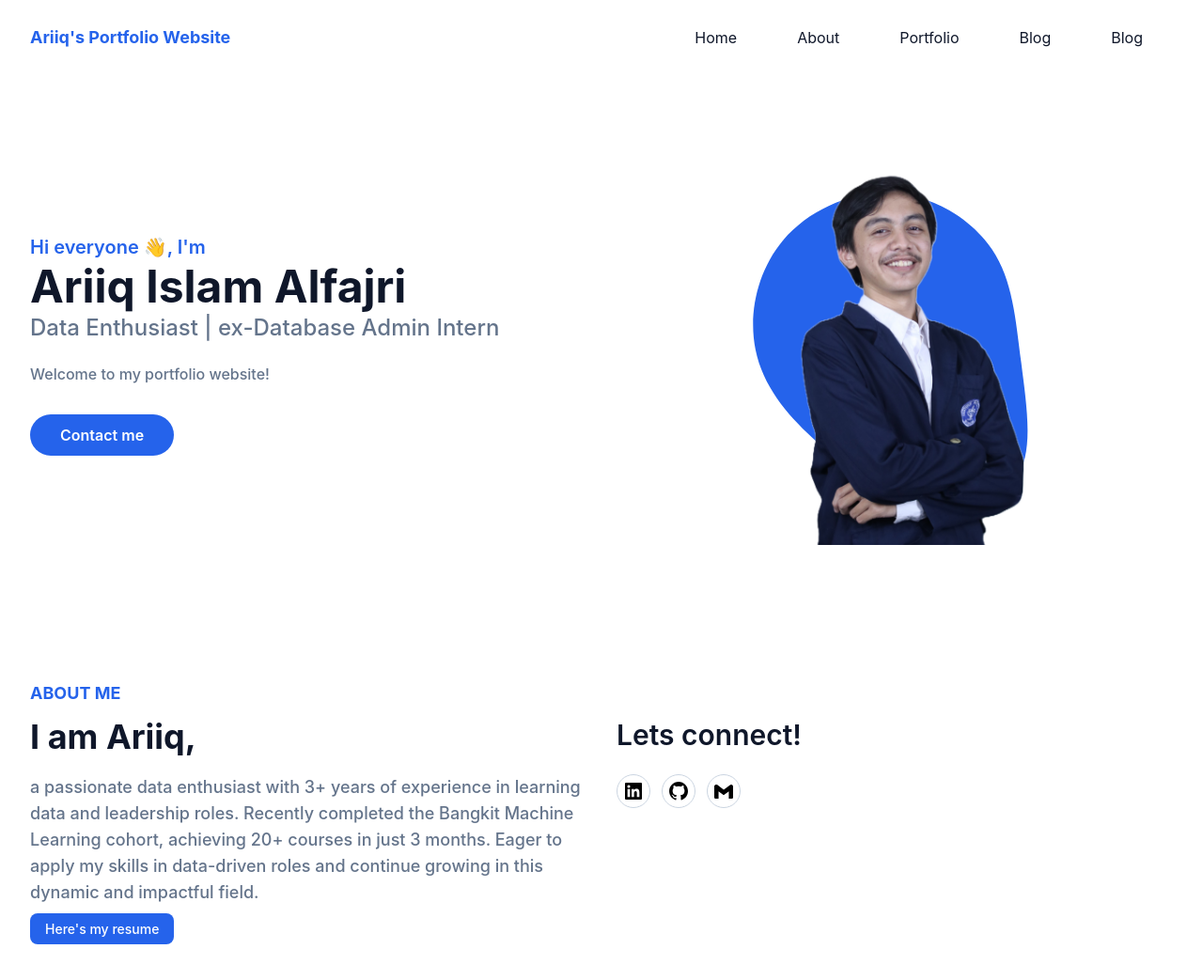
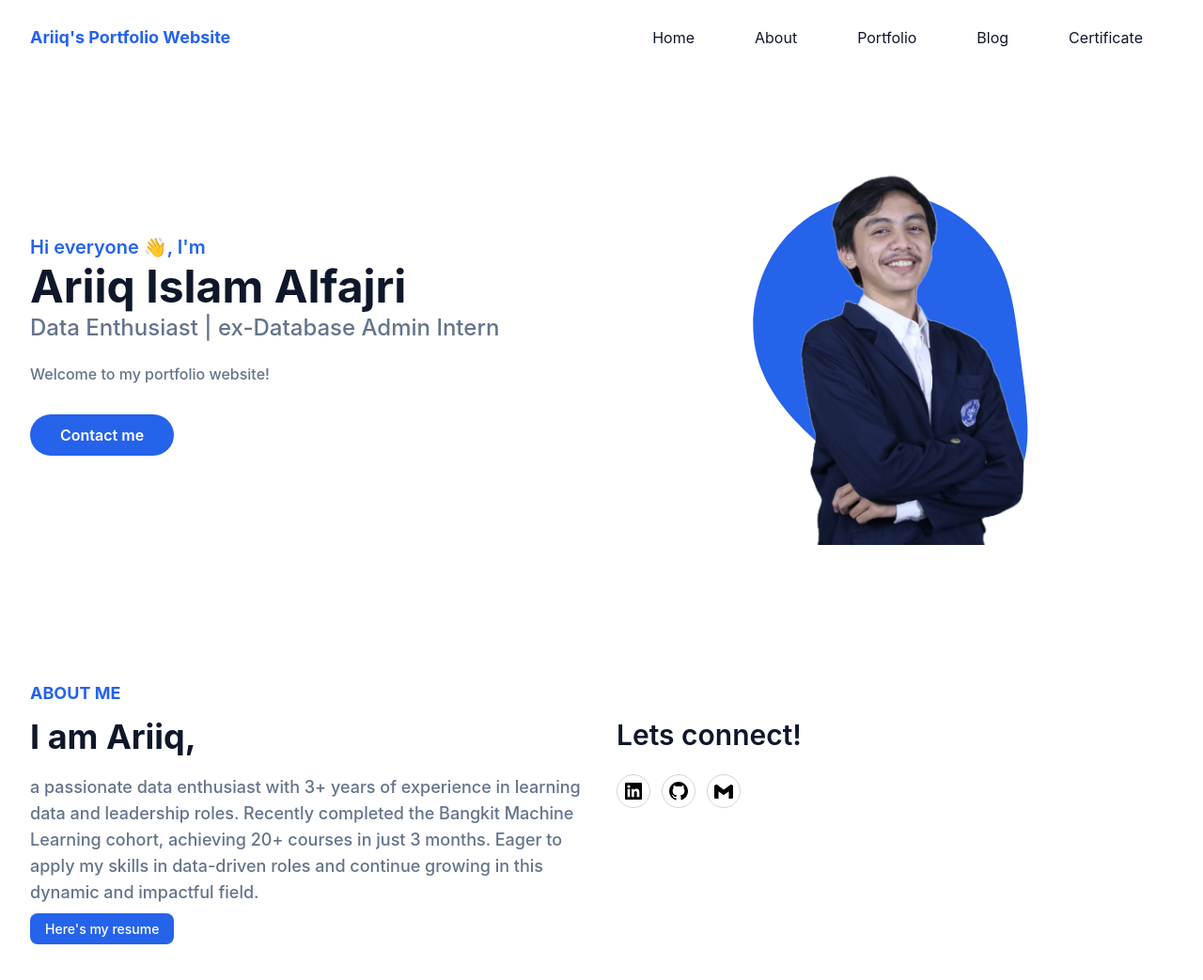
Before and after one commit to ariiqalfajri/website-portofolio, a website: page index.html in a window 1280 px wide. Shown: the top 1043 px of the page at 94% size. Drawn offline with Linux system fonts and the light colour scheme.

Commit message:
adding certificate, etc.

```diff
--- a/index.html
+++ b/index.html
@@ -50,7 +50,7 @@
                             </li>
                             <li class="group">
                                 <a href="#certificate"
-                                    class="text-base text-dark py-2 mx-8 flex group-hover:text-primary">Blog</a>
+                                    class="text-base text-dark py-2 mx-8 flex group-hover:text-primary">Certificate</a>
                             </li>
                         </ul>
                     </nav>
```
